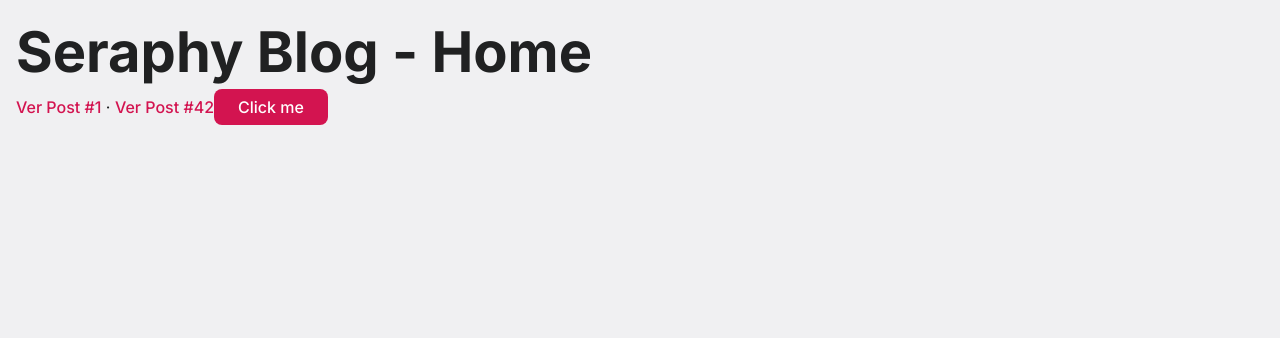
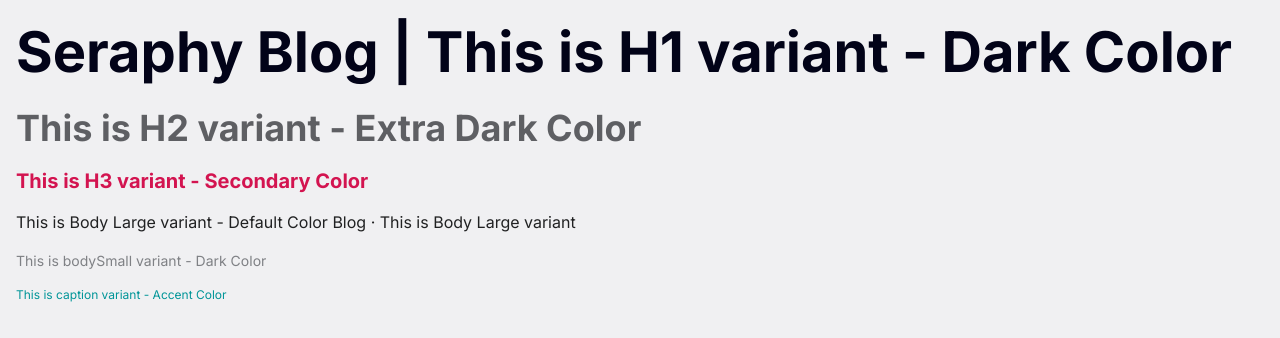
Before and after one commit to RpThiagoluiz/SERAPHY-BLOG, a React (Vite) app: page / in a window 1280 px wide. Shown: the top 338 px of the page. Built offline with nearby package versions, Linux system fonts and the light colour scheme.

Commit message:
feat: add typography components and update doc

```diff
--- /dev/null
+++ b/src/components/Typography.tsx
@@ -0,0 +1,116 @@
+import styled, { css } from 'styled-components';
+import { getThemeColor, hexToRgba } from '../styles/themeColors';
+import type { ThemeColorPath } from '../styles/themeColors';
+
+export type TypographyVariant =
+  | 'h1'
+  | 'h2'
+  | 'h3'
+  | 'bodyLarge'
+  | 'bodySmall'
+  | 'caption';
+
+export type { ThemeColorPath };
+
+export interface TypographyProps {
+  variant?: TypographyVariant;
+  color?: ThemeColorPath | (string & {});
+  opacity?: number;
+  as?: React.ElementType;
+  children?: React.ReactNode;
+}
+
+const variantStyles = {
+  h1: css`
+    font-size: ${(props) => props.theme.typography.h1.size};
+    font-weight: ${(props) => props.theme.typography.h1.weight};
+    line-height: ${(props) => props.theme.typography.h1.lineHeight};
+  `,
+  h2: css`
+    font-size: ${(props) => props.theme.typography.h2.size};
+    font-weight: ${(props) => props.theme.typography.h2.weight};
+    line-height: ${(props) => props.theme.typography.h2.lineHeight};
+  `,
+  h3: css`
+    font-size: ${(props) => props.theme.typography.h3.size};
+    font-weight: ${(props) => props.theme.typography.h3.weight};
+    line-height: ${(props) => props.theme.typography.h3.lineHeight};
+  `,
+  bodyLarge: css`
+    font-size: ${(props) => props.theme.typography.bodyLarge.size};
+    font-weight: ${(props) => props.theme.typography.bodyLarge.weight};
+    line-height: ${(props) => props.theme.typography.bodyLarge.lineHeight};
+  `,
+  bodySmall: css`
+    font-size: ${(props) => props.theme.typography.bodySmall.size};
+    font-weight: ${(props) => props.theme.typography.bodySmall.weight};
+    line-height: ${(props) => props.theme.typography.bodySmall.lineHeight};
+  `,
+  caption: css`
+    font-size: ${(props) => props.theme.typography.caption.size};
+    font-weight: ${(props) => props.theme.typography.caption.weight};
+    line-height: ${(props) => props.theme.typography.caption.lineHeight};
+  `,
+};
+
+const StyledTypography = styled.span<{
+  $variant: TypographyVariant;
+  $color?: string;
+  $opacity?: number;
+}>`
+  font-family: ${(props) => props.theme.typography.fontFamily};
+  margin: 0;
+
+  ${(props) => variantStyles[props.$variant]}
+
+  ${(props) => {
+    if (!props.$color) return '';
+    const themeColor = getThemeColor(props.theme, props.$color);
+    const colorValue = themeColor ?? props.$color;
+    const finalColor =
+      props.$opacity != null && colorValue.startsWith('#')
+        ? hexToRgba(colorValue, props.$opacity)
+        : colorValue;
+    return css`
+      color: ${finalColor};
+    `;
+  }}
+`;
+
+const defaultElementMap: Record<TypographyVariant, React.ElementType> = {
+  h1: 'h1',
+  h2: 'h2',
+  h3: 'h3',
+  bodyLarge: 'p',
+  bodySmall: 'p',
+  caption: 'span',
+};
+
+type StyledTypographyProps = React.ComponentPropsWithoutRef<
+  typeof StyledTypography
+>;
+
+type StyledTypographyOmit = '$variant' | '$color' | '$opacity';
+
+export function Typography({
+  variant = 'bodyLarge',
+  color,
+  opacity,
+  as,
+  children,
+  ...rest
+}: TypographyProps & Omit<StyledTypographyProps, StyledTypographyOmit>) {
+  const Component = as ?? defaultElementMap[variant];
+
+  return (
+    <StyledTypography
+      as={Component}
+      $variant={variant}
+      $color={color}
+      $opacity={opacity}
+      {...rest}
+    >
+      {children}
+    </StyledTypography>
+  );
+}
--- a/src/pages/Home/index.tsx
+++ b/src/pages/Home/index.tsx
@@ -1,17 +1,42 @@
-import { Link } from 'react-router-dom';
-import { Button } from '../../components/Button';
+import styled from 'styled-components';
+import { Typography } from '../../components/Typography';
+import { themeColors } from '../../styles';
+
+const HomeContent = styled.div`
+  display: flex;
+  flex-direction: column;
+  gap: ${(props) => props.theme.spacing.md};
+`;
 
 const Home = () => {
   return (
-    <div>
-      <h1>Seraphy Blog - Home</h1>
-      <p>
-        <Link to="/post/1">Ver Post #1</Link>
+    <HomeContent>
+      <Typography variant="h1" color={themeColors.primary.dark}>
+        Seraphy Blog | This is H1 variant - Dark Color
+      </Typography>
+
+      <Typography variant="h2" color={themeColors.neutrals.extraDark}>
+        This is H2 variant - Extra Dark Color
+      </Typography>
+
+      <Typography variant="h3" color={themeColors.secondary.base}>
+        This is H3 variant - Secondary Color
+      </Typography>
+
+      <Typography variant="bodyLarge">
+        This is Body Large variant - Default Color Blog
         {' · '}
-        <Link to="/post/42">Ver Post #42</Link>
-        <Button onClick={() => alert('Button clicked')}>Click me</Button>
-      </p>
-    </div>
+        This is Body Large variant
+      </Typography>
+
+      <Typography variant="bodySmall" color={themeColors.neutrals.dark}>
+        This is bodySmall variant - Dark Color
+      </Typography>
+
+      <Typography variant="caption" color={themeColors.accent.base}>
+        This is caption variant - Accent Color
+      </Typography>
+    </HomeContent>
   );
 };
 
```
Also changed, not shown: 3 other files (tests, documents, lock files or other folders).
